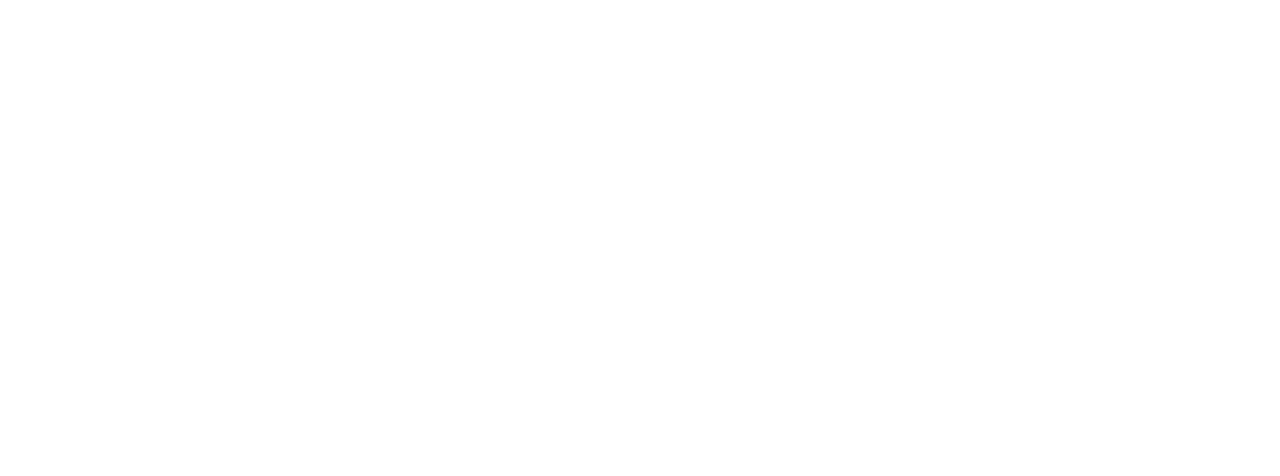
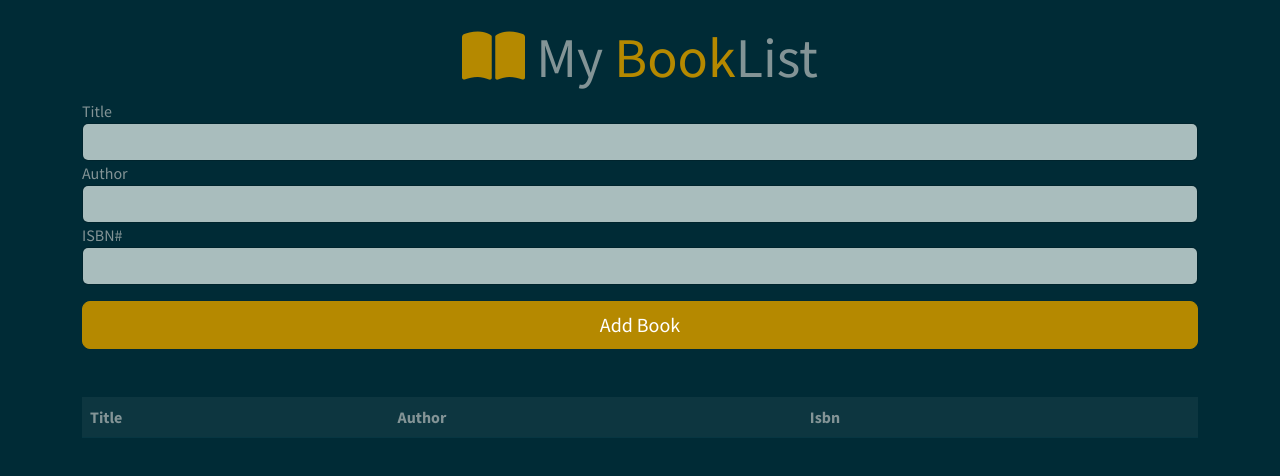
Before and after one commit to IshanGarg2596/BookList, a plain HTML site: page index.html in a window 1280 px wide. Drawn offline with nearby package versions, Linux system fonts and the light colour scheme.

Commit message:
Created UI

```diff
--- a/index.html
+++ b/index.html
@@ -4,9 +4,47 @@
     <meta charset="UTF-8">
     <meta http-equiv="X-UA-Compatible" content="IE=edge">
     <meta name="viewport" content="width=device-width, initial-scale=1.0">
-    <title>The BooKList App</title>
+
+    <link rel="stylesheet" href="https://bootswatch.com/5/solar/bootstrap.min.css">
+    <script src="https://kit.fontawesome.com/92af1e1ba4.js" crossorigin="anonymous"></script>
+
+    <title>BookList App</title>
 </head>
 <body>
+    <div class="container mt-4">
+        <h1 class="display-4 text-center">
+            <i class="fas fa-book-open text-primary"></i>
+            My <span class="text-primary">Book</span>List
+        </h1>
+        <form id="book-form">
+            <div class="form-group">
+                <label id="title">Title</label>
+                <input type="text" id="title" class="form-control">
+            </div>
+            <div class="form-group">
+                <label id="author">Author</label>
+                <input type="text" id="author" class="form-control">
+            </div>
+            <div class="form-group">
+                <label id="isbn">ISBN#</label>
+                <input type="text" id="isbn" class="form-control">
+            </div>
+            <div class="d-grid gap-2 mt-3">
+                <input type="submit" value="Add Book" class="btn btn-primary btn-lg">
+            </div>
+        </form>
+        <table class="table table-striped mt-5">
+            <thead>
+                <th>Title</th>
+                <th>Author</th>
+                <th>Isbn</th>
+                <th></th>
+            </thead>
+            <tbody id="book-list">
+            </tbody>
+        </table>
 
+        <script src="app.js"></script>
+    </div>
 </body>
 </html>
```
Also changed, not shown: app.js (added).
